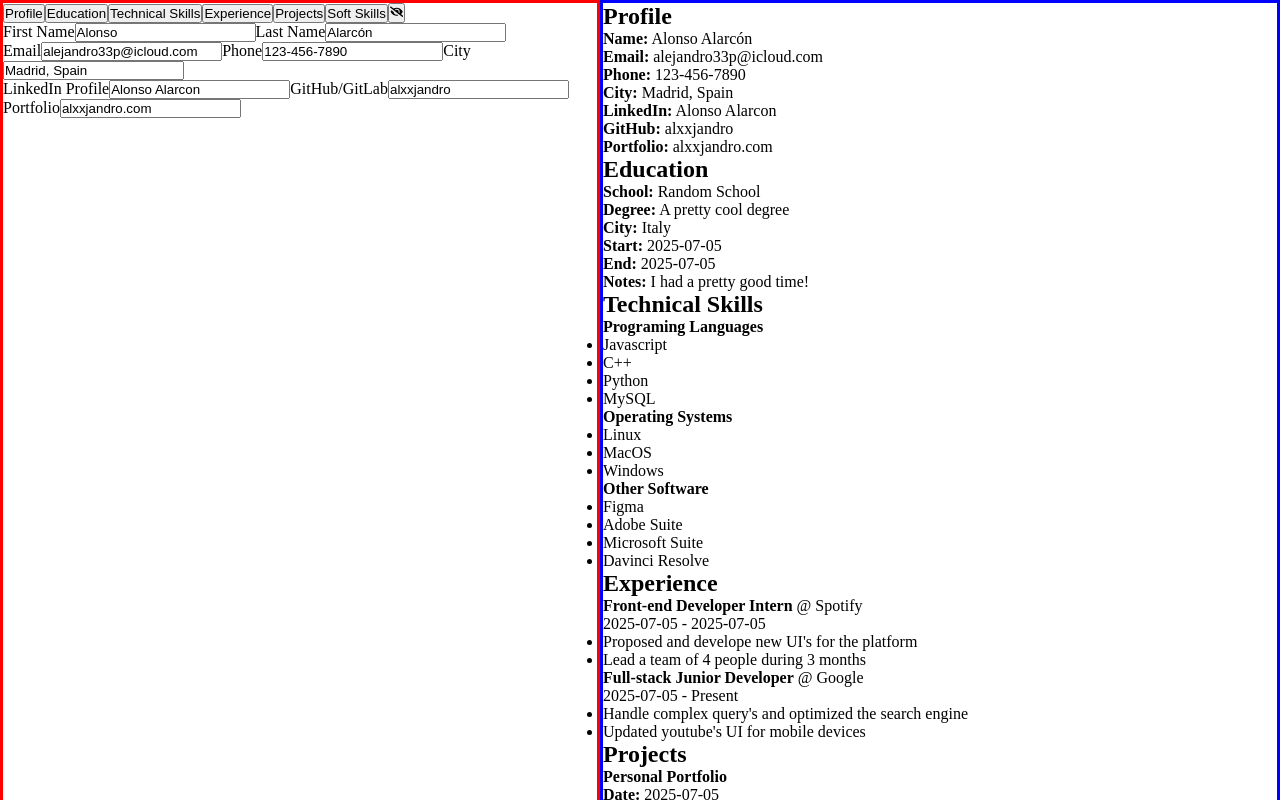
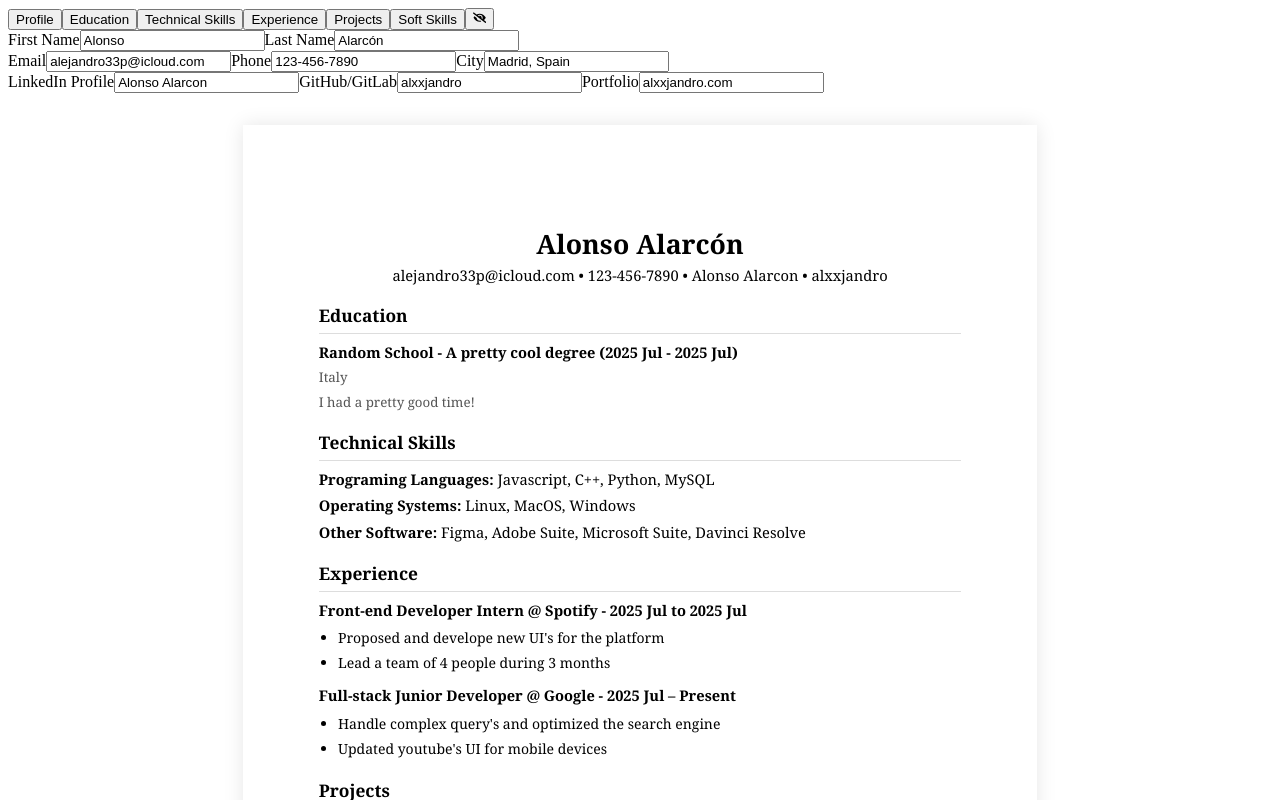
Before and after one commit to alxxjandro/cvbuilder, a React app: page / in a window 1280 px wide. Shown: the top 800 px of the page. Built offline with nearby package versions, Linux system fonts and the light colour scheme; the HTML template or start-up script is replaced by a standard one.

Commit message:
added most of the styling for the cv part, going to start working on the sidebar one

```diff
--- a/src/modules/CV.jsx
+++ b/src/modules/CV.jsx
@@ -1,4 +1,31 @@
-import "../styles/App.css";
+import "../styles/Page.css";
+
+function formatDate(dateStr) {
+  if (!dateStr) return [false, ""];
+  try {
+    const months = [
+      "Jan",
+      "Feb",
+      "Mar",
+      "Apr",
+      "May",
+      "Jun",
+      "Jul",
+      "Aug",
+      "Sep",
+      "Oct",
+      "Nov",
+      "Dec",
+    ];
+    const date = new Date(dateStr);
+    if (isNaN(date.getTime())) return [false, ""];
+    const year = date.getFullYear();
+    const month = months[date.getMonth()];
+    return [true, `${year} ${month}`];
+  } catch {
+    return [false, ""];
+  }
+}
 
 function CV({ data, view }) {
   if (!view) return null;
@@ -6,131 +33,106 @@ function CV({ data, view }) {
   return (
     <div className="CVcontainer">
       <div className="CV">
-        {/* Profile */}
-        <section className="cv-section profile-section">
-          <h2>Profile</h2>
-          <p>
-            <strong>Name:</strong> {data.profile.firstName}{" "}
-            {data.profile.lastName}
-          </p>
-          <p>
-            <strong>Email:</strong> {data.profile.email}
-          </p>
-          <p>
-            <strong>Phone:</strong> {data.profile.phoneNumber}
-          </p>
-          <p>
-            <strong>City:</strong> {data.profile.city}
-          </p>
-          <p>
-            <strong>LinkedIn:</strong> {data.profile.linkedin}
-          </p>
-          <p>
-            <strong>GitHub:</strong> {data.profile.github}
-          </p>
-          <p>
-            <strong>Portfolio:</strong> {data.profile.portfolio}
+        {/* Header */}
+        <section className="cv-header">
+          <h1>
+            {data.profile.firstName} {data.profile.lastName}
+          </h1>
+          <p className="cv-contact">
+            {data.profile.email} • {data.profile.phoneNumber} •{" "}
+            {data.profile.linkedin} • {data.profile.github}
           </p>
         </section>
 
         {/* Education */}
-        <section className="cv-section education-section">
+        <section className="cv-section">
           <h2>Education</h2>
-          {data.education.map((e) => (
-            <div className="education-entry" key={e.id}>
+          {data.education.map((e) => {
+            const [, start] = formatDate(e.startDate);
+            const [, end] = formatDate(e.endDate);
+            return (
+              <div className="cv-entry" key={e.id}>
                 <p>
-                <strong>School:</strong> {e.schoolName}
+                  <strong>
+                    {e.schoolName} - {e.degreeName} ({start} - {end})
+                  </strong>
                 </p>
+                <p className="cv-subtext">{e.degreeCity}</p>
+                {e.extraNotes && <p className="cv-subtext">{e.extraNotes}</p>}
+              </div>
+            );
+          })}
+        </section>
+
+        {/* Technical Skills */}
+        <section className="cv-section">
+          <h2>Technical Skills</h2>
+          {data.techSkills.map((group, i) => (
+            <div className="cv-entry" key={i}>
               <p>
-                <strong>Degree:</strong> {e.degreeName}
-              </p>
-              <p>
-                <strong>City:</strong> {e.degreeCity}
-              </p>
-              <p>
-                <strong>Start:</strong> {e.startDate}
-              </p>
-              <p>
-                <strong>End:</strong> {e.endDate}
-              </p>
-              <p>
-                <strong>Notes:</strong> {e.extraNotes}
+                <strong>{group.groupName}:</strong>{" "}
+                {group.groupValues.join(", ")}
               </p>
             </div>
           ))}
         </section>
 
-        {/* Technical Skills */}
-        <section className="cv-section techskills-section">
-          <h2>Technical Skills</h2>
-          {data.techSkills.map((group, index) => (
-            <div key={index}>
+        {/* Experience */}
+        <section className="cv-section">
+          <h2>Experience</h2>
+          {data.experience.map((exp, i) => {
+            const [, from] = formatDate(exp.fromDate);
+            const [validTo, to] = formatDate(exp.toDate);
+            return (
+              <div className="cv-entry" key={i}>
                 <p>
-                <strong>{group.groupName}</strong>
+                  <strong>
+                    {exp.jobTitle} @ {exp.companyName} - {from}
+                    {validTo ? ` to ${to}` : " – Present"}
+                  </strong>
                 </p>
+                {exp.jobLink && <p className="cv-subtext">{exp.jobLink}</p>}
                 <ul>
-                {group.groupValues.map((skill, i) => (
-                  <li key={i}>{skill}</li>
+                  {exp.jobDescription.map((desc, j) => (
+                    <li key={j}>{desc}</li>
                   ))}
                 </ul>
               </div>
-          ))}
+            );
+          })}
         </section>
 
-        {/* Experience */}
-        <section className="cv-section experience-section">
-          <h2>Experience</h2>
-          {data.experience.map((exp, index) => (
-            <div className="experience-entry" key={index}>
+        {/* Projects */}
+        <section className="cv-section">
+          <h2>Projects</h2>
+          {data.projects.map((proj, i) => {
+            const [, projDate] = formatDate(proj.date);
+            return (
+              <div className="cv-entry" key={i}>
                 <p>
-                <strong>{exp.jobTitle}</strong> @ {exp.companyName}
-              </p>
-              <p>
-                {exp.fromDate} - {exp.toDate}
+                  <strong>
+                    {proj.projectName} • {projDate}{" "}
+                    {proj.link && (
+                      <span>
+                        • <a href={proj.link}>Preview</a>
+                      </span>
+                    )}
+                  </strong>
                 </p>
                 <ul>
-                {exp.jobDescription.map((desc, i) => (
-                  <li key={i}>{desc}</li>
+                  {proj.description.map((desc, j) => (
+                    <li key={j}>{desc}</li>
                   ))}
                 </ul>
               </div>
-          ))}
-        </section>
-
-        {/* Projects */}
-        <section className="cv-section projects-section">
-          <h2>Projects</h2>
-          {data.projects.map((proj, index) => (
-            <div className="project-entry" key={index}>
-              <p>
-                <strong>{proj.projectName}</strong>
-              </p>
-              <p>
-                <strong>Date:</strong> {proj.date}
-              </p>
-              <ul>
-                {proj.description.map((desc, i) => (
-                  <li key={i}>{desc}</li>
-                ))}
-              </ul>
-              <p>
-                <strong>Link:</strong>{" "}
-                <a href={proj.link} target="_blank" rel="noreferrer">
-                  {proj.link}
-                </a>
-              </p>
-            </div>
-          ))}
+            );
+          })}
         </section>
 
         {/* Soft Skills */}
-        <section className="cv-section softskills-section">
+        <section className="cv-section">
           <h2>Soft Skills</h2>
-          <ul>
-            {data.softSkills.map((skill, index) => (
-              <li key={index}>{skill.skill}</li>
-            ))}
-          </ul>
+          <p>{data.softSkills.map((s) => s.skill).join(", ")}</p>
         </section>
       </div>
     </div>
--- a/src/styles/App.css
+++ b/src/styles/App.css
@@ -1,25 +1,42 @@
+/* Reset general */
 *,
-#root {
+*::before,
+*::after {
   box-sizing: border-box;
   padding: 0;
   margin: 0;
 }
 
-/* This container holds everything */
-div.appRoot {
+body {
+  font-family: "Segoe UI", "Roboto", Arial, sans-serif;
+  background-color: #f1f3f6;
+  color: #222;
+  line-height: 1.5;
   min-height: 100vh;
+}
+
+/* Root container */
+#root {
+  min-height: 100vh;
+}
+
+/* Grid layout */
+.appRoot {
   display: grid;
-  grid-template-columns: 600px 1fr;
+  grid-template-columns: 360px 1fr;
+  height: 100vh;
+  overflow: hidden;
 }
 
 .appRoot.hiddenMode {
   grid-template-columns: 1fr;
 }
 
+/* Sidebar */
 .sidebar {
-  border: solid 3px red;
+  background-color: #ffffff;
+  border-right: 1px solid #d8dee9;
+  padding: 2rem 1.5rem;
+  overflow-y: auto;
+  box-shadow: 2px 0 4px rgba(0, 0, 0, 0.03);
 }
-
-.CVcontainer {
-  border: solid 3px blue;
-}
--- /dev/null
+++ b/src/styles/Page.css
@@ -0,0 +1,90 @@
+:root {
+  --cv-bg: #ffffff;
+  --cv-text: #000000;
+  --cv-subtext: #555555;
+  --cv-border: #dddddd;
+  --cv-font: "Georgia", "Times New Roman", serif;
+}
+
+.CV {
+  width: 21cm;
+  min-height: 29.7cm;
+  background-color: var(--cv-bg);
+  color: var(--cv-text);
+  font-family: var(--cv-font);
+  font-size: 11pt;
+  line-height: 1.6;
+  box-sizing: border-box;
+  padding: 2cm;
+  margin: 2rem auto;
+  box-shadow: 0 0 0.5cm rgba(0, 0, 0, 0.1);
+}
+
+/* Header */
+.cv-header {
+  text-align: center;
+  margin-bottom: 0.8rem;
+}
+
+.cv-header h1 {
+  font-size: 20pt;
+  font-weight: bold;
+  margin-bottom: -1rem;
+}
+
+.cv-contact {
+  font-size: 11pt;
+  display: flex;
+  flex-wrap: wrap;
+  justify-content: center;
+  gap: 0.3rem;
+}
+
+/* Section */
+.cv-section {
+  margin-bottom: 1rem;
+}
+
+.cv-section h2 {
+  font-size: 13pt;
+  font-weight: bold;
+  margin-bottom: 0.4rem;
+  border-bottom: 1px solid var(--cv-border);
+  padding-bottom: 0.2rem;
+}
+
+/* Entries */
+.cv-entry {
+}
+
+.cv-entry > p {
+  margin: 0.2rem 0;
+}
+
+.cv-subtext {
+  font-size: 10pt;
+  color: var(--cv-subtext);
+  margin: 0.2rem 0;
+}
+
+/* Lists for job/project bullet points */
+.cv-entry ul {
+  padding-left: 1.2rem;
+  margin-top: 0.3rem;
+  margin-bottom: 0.6rem;
+}
+
+.cv-entry li {
+  font-size: 10.5pt;
+  margin-bottom: 0.2rem;
+}
+
+/* Links */
+.cv-entry a {
+  color: inherit;
+  text-decoration: none;
+}
+
+.cv-entry a:hover {
+  text-decoration: underline;
+}
--- /dev/null
+++ b/src/styles/Sidebar.css
@@ -0,0 +1,135 @@
+:root {
+  --sidebar-bg: #f7f9fb;
+  --sidebar-section-bg: #fff;
+  --sidebar-border: #e0e4ea;
+  --sidebar-text: #222;
+  --sidebar-label: #555;
+  --sidebar-input-bg: #f2f4f8;
+  --sidebar-input-border: #cfd8dc;
+  --sidebar-button-bg: #e3f0ff;
+  --sidebar-button-hover: #b3d8ff;
+  --sidebar-button-text: #1565c0;
+}
+
+.sidebar {
+  background: var(--sidebar-bg);
+  padding: 2rem 1rem;
+  min-width: 320px;
+  border-right: 1px solid var(--sidebar-border);
+  height: 100vh;
+  box-sizing: border-box;
+  overflow-y: auto;
+}
+
+.form-section {
+  background: var(--sidebar-section-bg);
+  border-radius: 8px;
+  box-shadow: 0 1px 4px rgba(0, 0, 0, 0.03);
+  padding: 1.5rem 1rem;
+  margin-bottom: 2rem;
+}
+
+.form-section label {
+  display: block;
+  color: var(--sidebar-label);
+  font-size: 0.95rem;
+  margin-bottom: 0.25rem;
+  margin-top: 1rem;
+}
+
+.form-section input[type="text"],
+.form-section input[type="date"] {
+  width: 100%;
+  padding: 0.5rem;
+  margin-bottom: 0.5rem;
+  border: 1px solid var(--sidebar-input-border);
+  border-radius: 4px;
+  background: var(--sidebar-input-bg);
+  color: var(--sidebar-text);
+  font-size: 1rem;
+  box-sizing: border-box;
+}
+
+.form-section ul {
+  list-style: none;
+  padding-left: 0;
+  margin: 0.5rem 0 1rem 0;
+}
+
+.form-section li {
+  display: flex;
+  align-items: center;
+  margin-bottom: 0.5rem;
+}
+
+.form-section button {
+  background: var(--sidebar-button-bg);
+  color: var(--sidebar-button-text);
+  border: none;
+  border-radius: 4px;
+  padding: 0.3rem 0.8rem;
+  margin-left: 0.5rem;
+  cursor: pointer;
+  font-size: 0.95rem;
+  transition: background 0.2s;
+}
+
+.form-section button:hover {
+  background: var(--sidebar-button-hover);
+}
+
+.form-section strong {
+  color: var(--sidebar-label);
+  font-size: 1.05rem;
+}
+
+.sidebar {
+  background: var(--sidebar-bg);
+  padding: 2rem 1.2rem;
+  min-width: 320px;
+  height: 100vh;
+  border-right: 1px solid var(--sidebar-border);
+  box-sizing: border-box;
+  overflow-y: auto;
+  display: flex;
+  flex-direction: column;
+  gap: 1.5rem;
+}
+
+.form-section {
+  background: var(--sidebar-section-bg);
+  border-radius: 12px;
+  box-shadow: 0 4px 10px rgba(0, 0, 0, 0.04);
+  padding: 1.5rem 1.2rem;
+  transition: box-shadow 0.3s;
+}
+
+.form-section:hover {
+  box-shadow: 0 6px 12px rgba(0, 0, 0, 0.06);
+}
+
+.form-section label {
+  font-weight: 600;
+  letter-spacing: 0.3px;
+}
+
+.form-section input[type="text"],
+.form-section input[type="date"],
+.form-section textarea {
+  outline: none;
+  border: 1px solid var(--sidebar-input-border);
+  border-radius: 6px;
+  padding: 0.5rem 0.75rem;
+  background: var(--sidebar-input-bg);
+  transition: border 0.2s ease;
+}
+
+.form-section input:focus,
+.form-section textarea:focus {
+  border-color: var(--sidebar-button-text);
+}
+
+.form-section button {
+  font-weight: 500;
+  padding: 0.4rem 1rem;
+}
```
Also changed, not shown: src/modules/sidebarSections/Experience.jsx (+46 -33 lines), src/modules/sidebarSections/Projects.jsx (+38 -31 lines), src/modules/sidebarSections/Softskills.jsx (+13 -11 lines), src/modules/sidebarSections/TechnicalSkills.jsx (+39 -34 lines). Lines whose indentation alone changed are shown as unchanged.
